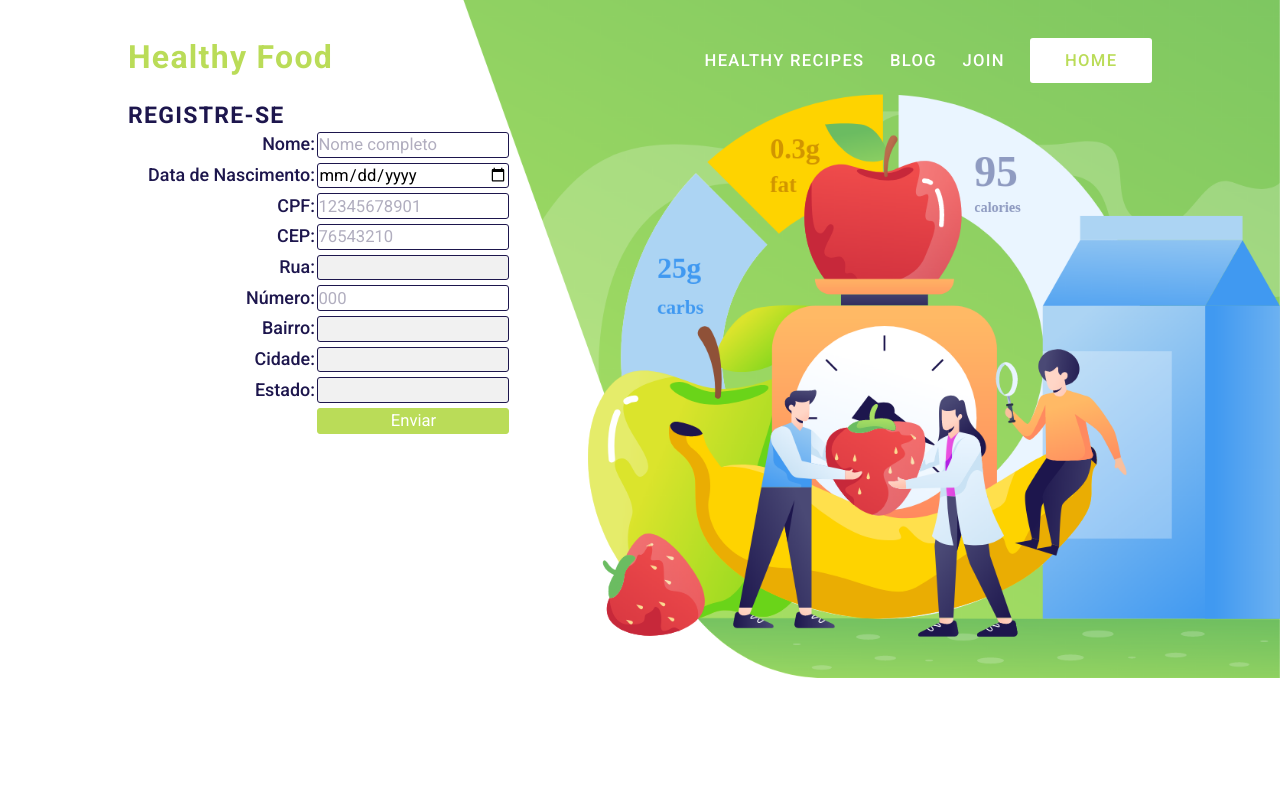
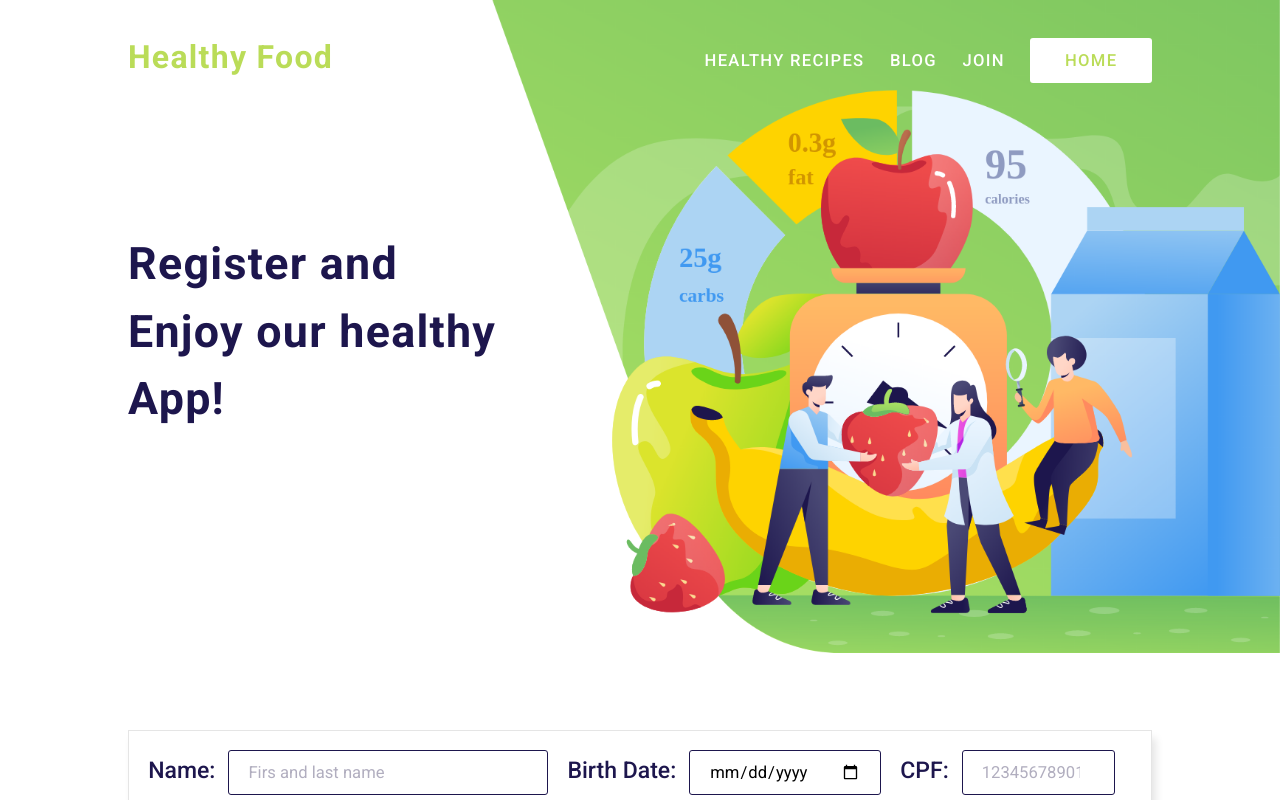
Before and after one commit to thaygrance/healthy-food-app, a React (Create React App) app: page /register in a window 1280 px wide. Shown: the top 800 px of the page. Built offline with nearby package versions, Linux system fonts and the light colour scheme.

Commit message:
melhorias form

```diff
--- a/src/components/Form/index.js
+++ b/src/components/Form/index.js
@@ -1,6 +1,6 @@
 import React from 'react';
 import { useForm } from 'react-hook-form';
-import { FormTag, MainTag } from './styles';
+import { FormTag } from './styles';
 
 export function Form() {
 
@@ -24,24 +24,24 @@ export function Form() {
   }
 
   function storageData (e){
-    localStorage.setItem('nome', document.getElementById('nome').value);
-    localStorage.setItem('dataNascimento', document.getElementById('dataNascimento').value);
+    localStorage.setItem('name', document.getElementById('name').value);
+    localStorage.setItem('birthDate', document.getElementById('birthDate').value);
     localStorage.setItem('cpf', document.getElementById('cpf').value);
     localStorage.setItem('cep', document.getElementById('cep').value);
-    localStorage.setItem('rua', document.getElementById('rua').value);
-    localStorage.setItem('numero', document.getElementById('numero').value);
-    localStorage.setItem('bairro', document.getElementById('bairro').value);
-    localStorage.setItem('cidade', document.getElementById('cidade').value);
+    localStorage.setItem('address', document.getElementById('address').value);
+    localStorage.setItem('addressNumber', document.getElementById('numero').value);
+    localStorage.setItem('neightborhoood', document.getElementById('neightborhoood').value);
+    localStorage.setItem('city', document.getElementById('city').value);
     localStorage.setItem('estado', document.getElementById('estado').value);
 
-    document.cookie = `nome=${document.getElementById('nome').value}`;
-    document.cookie = `dataNascimento=${document.getElementById('dataNascimento').value}}`;
+    document.cookie = `name=${document.getElementById('name').value}`;
+    document.cookie = `birthDate=${document.getElementById('birthDate').value}}`;
     document.cookie = `cpf=${document.getElementById('cpf').value}}`;
     document.cookie = `cep=${document.getElementById('cep').value}}`;
-    document.cookie = `rua=${document.getElementById('rua').value}}`;
+    document.cookie = `address=${document.getElementById('address').value}}`;
     document.cookie = `numero=${document.getElementById('numero').value}}`;
-    document.cookie = `bairro=${document.getElementById('bairro').value}}`;
-    document.cookie = `cidade=${document.getElementById('cidade').value}}`;
+    document.cookie = `neightborhoood=${document.getElementById('neightborhoood').value}}`;
+    document.cookie = `city=${document.getElementById('city').value}}`;
     document.cookie = `estado=${document.getElementById('estado').value}}`;
   }
 
@@ -56,49 +56,46 @@ export function Form() {
   checkStorage()
 
   return (
-    <MainTag>
     <FormTag>
-    <h4>REGISTRE-SE</h4>
     <form onSubmit={handleSubmit(onSubmit)}>
       <label>
-        Nome:
-        <input id="nome" type="text" placeholder="Nome completo" required="required"/> <br/>
+        Name:
+        <input id="name" type="text" placeholder="Firs and last name" required="required"/>
       </label>
       <label>
-        Data de Nascimento:
-        <input id="dataNascimento" type="date" required="required"/><br/>
+        Birth Date:
+        <input id="birthDate" type="date" required="required"/>
       </label>
       <label>
         CPF:
-        <input id="cpf" type="number" placeholder="12345678901" required="required"/><br/>
+        <input id="cpf" type="number" placeholder="12345678901" required="required"/>
       </label>
       <label>
         CEP:
-        <input id="cep" type="number" placeholder="76543210" required="required" {...register("cep")} onBlur={checkCEP} /><br/>
+        <input id="cep" type="number" placeholder="76543210" required="required" {...register("cep")} onBlur={checkCEP} />
       </label>
       <label>
-        Rua:
-        <input id="rua" className="Auth" type="text" {...register("address" )}/><br/>
+        Address:
+        <input id="address" className="Auth" type="text" {...register("address" )}/>
       </label>
       <label>
-        Número:
-        <input id="numero" type="number" placeholder="000" required="required" {...register("addressNumber" )}/><br/>
+        Address Number:
+        <input id="addressNumber" type="number" placeholder="000" required="required" {...register("addressNumber" )}/>
       </label>
       <label>
-        Bairro:
-        <input id="bairro" className="Auth" type="text" {...register("neighborhood" )}/><br/>
+        Neighborhood:
+        <input id="neighborhood" className="Auth" type="text" {...register("neighborhood")}/>
       </label>
       <label>
-        Cidade:
-        <input id="cidade" className="Auth" type="text" {...register("city" )}/><br/>
+        City:
+        <input id="city" className="Auth" type="text" {...register("city" )}/>
       </label>
       <label>
-        Estado:
-        <input id="estado" className="Auth" type="text" {...register("uf" )}/><br/>
+        State:
+        <input id="state" className="Auth" type="text" {...register("uf" )}/>
       </label>
-      <button type="submit" onClick={storageData}>Enviar</button>
+      <button type="submit" onClick={storageData}>Submit</button>
     </form>
     </FormTag>
-    </MainTag>
   );
 };
--- a/src/components/Form/styles.js
+++ b/src/components/Form/styles.js
@@ -1,37 +1,22 @@
-import DivSearchImg from "../../assets/images/DivSearchImg.png";
 import styled from "styled-components";
 
-export const MainTag = styled.main`
+export const FormTag = styled.form`
     background: white;
-    background-image:url(${DivSearchImg});
-    background-position: right top;
-    background-repeat: no-repeat;
-    background-size:contain;
-    border-bottom: 25vw solid white;
-    height:80vw;
-    margin-top:-8vw;
+    height:30vw;
     width:100%;
-`;
+    padding: 4vw 10vw;
+    display: flex;
 
-export const FormTag = styled.form`
-
-    padding: 10vw;
-    text-align: right;
-    width: 50vw;
-
-    h4{
-        color: #1d164d;
-        font-family: 'Roboto', sans-serif;
-        font-size: 1.8vw;
-        font-weight: 700;
-        letter-spacing:.1vw;
-        text-align: left;
+    form {
+        border: 1px solid rgba(0, 0, 0, 0.1);
+        box-shadow: .3vw .6vw .6vw rgba(0, 0, 0, 0.1);
+        padding-left:1.5vw;
     }
 
     label {
         color: #1d164d;
         font-family: 'Roboto', sans-serif;
-        font-size: 1.4vw;
+        font-size: 1.8vw;
         font-weight: 500;
 
         input {
@@ -40,15 +25,41 @@ export const FormTag = styled.form`
             color: #000000;
             font-family: 'Roboto', sans-serif;
             font-size:1.3vw;
-            height: 2vw;
-            margin: .2vw;
+            height: 3.5vw;
+            margin: 1.5vw 1.5vw 0 1vw;
+            padding: 0 1.5vw;
+        }
+
+        input#name{
+            width: 25vw;
+        }
+        input#birthDate{
             width: 15vw;
         }
-
+        input#cpf{
+            width: 12vw;
+        }
+        input#cep{
+            width: 10vw;
+        }
+        input#address{
+            width: 20vw;
+        }
+        input#addressNumber{
+            width: 8vw;
+        }
+        input#neightborhood{
+            width: 15vw;
+        }
+        input#city {
+            width: 15vw;
+        }
+        input#state{
+            width: 8vw;
+        }
         input::placeholder{
             color: #b1aebf;
         }
-
         .Auth {
             background-color: #f1f1f1;
         }
@@ -61,9 +72,9 @@ export const FormTag = styled.form`
         border-radius:3px;
         color: white;
         font-family: 'Roboto', sans-serif;
-        font-size: 1.3vw;
-        height: 2vw;
-        margin: .2vw;
+        font-size: 1.7vw;
+        height: 3.5vw;
+        margin: 2vw 0 2vw 32vw;
         text-align: center;
         width:15vw;
     }
--- /dev/null
+++ b/src/components/RegisterDiv/index.js
@@ -0,0 +1,13 @@
+import { RegisterTag } from "./styles";
+
+
+export function RegisterDiv() {
+        return(
+            <RegisterTag>
+                <h2>Register and <br/>
+                 Enjoy our healthy <br/>
+                 App!
+                </h2>
+            </RegisterTag>
+        )
+};
--- /dev/null
+++ b/src/components/RegisterDiv/styles.js
@@ -0,0 +1,25 @@
+import DivSearchImg from "../../assets/images/DivSearchImg.png";
+import styled from "styled-components";
+
+export const RegisterTag = styled.div`
+    background: white;
+    background-image:url(${DivSearchImg});
+    background-position: right top;
+    background-repeat: no-repeat;
+    background-size:contain;
+    border-bottom: 2vw solid white;
+    height:55vw;
+    padding-left:10vw;
+    margin-top:-8vw;
+    padding-top: 20vw;
+    width:100%;
+
+    h2 {
+        color: #1d164d;
+        font-family: 'Roboto', sans-serif;
+        font-size: 3.5vw;
+        font-weight: 700;
+        letter-spacing:.1vw;
+        line-height: 1.5;
+    }
+`;
--- a/src/components/Search/styles.js
+++ b/src/components/Search/styles.js
@@ -38,7 +38,7 @@ export const SearchTag = styled.div`
         font-family: 'Roboto', sans-serif;
         font-size:1.3vw;
         height: 3.5vw;
-        padding: .6vw;
+        padding: 0 1.5vw;
         width: 22vw;
     }
 
@@ -58,11 +58,4 @@ export const SearchTag = styled.div`
             width:1.3vw;
         }
     }
-
-    @media (orientation: portrait){
-        margin-left:10vw;
-        padding-top: 20vw;
-        width: 30vw;
-
-    }
 `;
--- a/src/pages/Register/index.js
+++ b/src/pages/Register/index.js
@@ -1,13 +1,14 @@
 import { Header } from '../../components/Header/index';
 import { Form } from '../../components/Form/index';
 import { Footer } from '../../components/Footer';
-
+import { RegisterDiv } from '../../components/RegisterDiv';
 export function Register() {
     return (
         <>
             <Header toLink={"/"}>
             HOME
             </Header>
+            <RegisterDiv/>
             <Form/>
             <Footer/>
         </>
```
